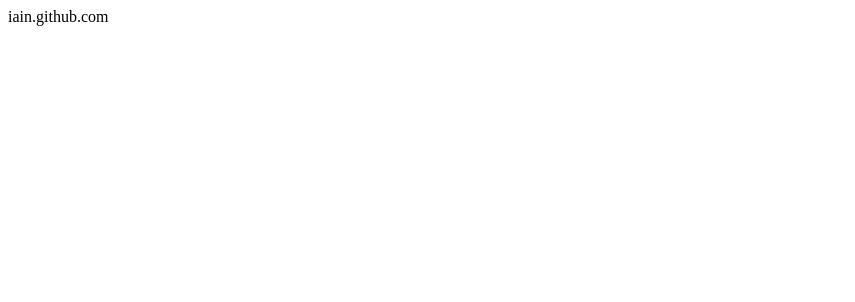
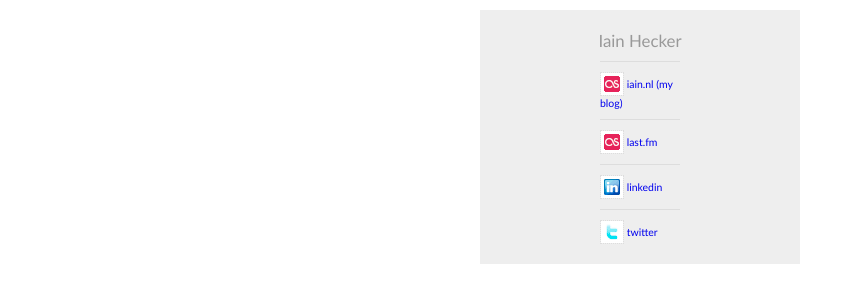
Before and after one commit to iain/iain.github.com, a plain HTML site: page index.html in a window 1280 px wide. Shown: the whole page, without its empty margins (0-855 px from the left). Drawn offline with Linux system fonts and the light colour scheme.

Commit message:
Nicer page, thanks to sborsje

```diff
--- a/index.html
+++ b/index.html
@@ -1 +1,47 @@
-iain.github.com
+<?xml version="1.0" encoding="UTF-8"?>
+<!DOCTYPE html PUBLIC "-//W3C//DTD XHTML 1.1//EN"
+    "http://www.w3.org/TR/xhtml11/DTD/xhtml11.dtd">
+<html xmlns="http://www.w3.org/1999/xhtml"
+     xmlns:xsi="http://www.w3.org/2001/XMLSchema-instance"
+     xml:lang="en" >
+  <head>
+    <title>Iain Hecker</title>
+    <link rel="stylesheet" type="text/css" href="stylesheet.css" />
+    <meta name="keywords" content="iain, hecker, iain.nl, webdeveloper, linux, ruby on rails, php, mysql, lastfm, linkedin, twitter, github, ruby, rails" />
+    <meta name="description" content="Iain Hecker's personal github homepage" />
+    <meta http-equiv="Content-Type" content="application/xhtml+xml; charset=utf-8" />
+    <meta name="Author" content="Iain Hecker" />
+    <meta name="Robots" content="index,follow" />
+  </head>
+  <body>
+    <div id="container">
+      <h1>Iain Hecker</h1>
+      <ul>
+        <li>
+          <a href="http://iain.nl/" title="lastfm">
+            <img src="images/lastfm.gif" alt="lastfm logo" />
+            <span>iain.nl (my blog)</span>
+  	</a>
+        </li>
+        <li>
+          <a href="http://last.fm/user/iain-nl" title="lastfm">
+            <img src="images/lastfm.gif" alt="lastfm logo" />
+            <span>last.fm</span>
+  	</a>
+        </li>
+        <li>
+          <a href="http://www.linkedin.com/in/iainhecker" title="linkedin">
+            <img src="images/linkedin.gif" alt="linkedin logo" />
+            <span>linkedin</span>
+  	</a>
+        </li>
+        <li>
+          <a href="http://twitter.com/iain_nl" title="twitter">
+            <img src="images/twitter.gif" alt="twitter logo" />
+            <span>twitter</span>
+  	</a>
+        </li>
+      </ul>
+    </div>
+  </body>
+</html>
--- /dev/null
+++ b/stylesheet.css
@@ -0,0 +1,87 @@
+body, div, dl, dt, dd, ul, ol, li, h1, h2, h3, h4, h5, h6, pre, form, fieldset, input, textarea, p, blockquote, th, td
+{
+  margin: 0;
+  padding: 0;
+  font-family: "Trebuchet MS";
+  font-size: 90%;
+}
+
+table
+{
+  border-collapse: collapse;
+  border-spacing: 0;
+}
+
+fieldset, img
+{
+  border: 0;
+}
+
+address, caption, cite, code, dfn, em, strong, th, var
+{
+  font-style: normal;
+  font-weight: normal;
+}
+
+ol, ul
+{
+  list-style: none;
+}
+
+caption, th
+{
+  text-align: left;
+}
+
+h1, h2, h3, h4, h5, h6
+{
+  font-size: 100%;
+  font-weight: normal;
+}
+
+q:before, q:after
+{
+  content: '';
+}
+
+abbr, acronym
+{
+  border: 0;
+}
+
+div#container
+{
+  background-color: #eeeeee;
+  width: 300px;
+  text-align: center;
+  padding: 10px;
+  margin: 10px auto;
+}
+
+div#container *
+{
+  vertical-align: middle;
+}
+
+div#container h1
+{
+  font-size: 130%;
+  margin: 10px;
+  color: #999;
+}
+
+div#container a
+{
+  text-decoration: none;
+  display: block;
+  width: 80px;
+  text-align: left;
+  margin: 0px auto;
+  padding: 10px 0;
+  border-top: 1px solid #ddd;
+}
+
+div#container a img
+{
+  border: 1px dotted #ddd;
+}
```
Also changed, not shown: images/delicious.gif (added), images/flickr.gif (added), images/hyves.gif (added), images/lastfm.gif (added), images/linkedin.gif (added), images/twitter.gif (added), images/upcoming.gif (added).
